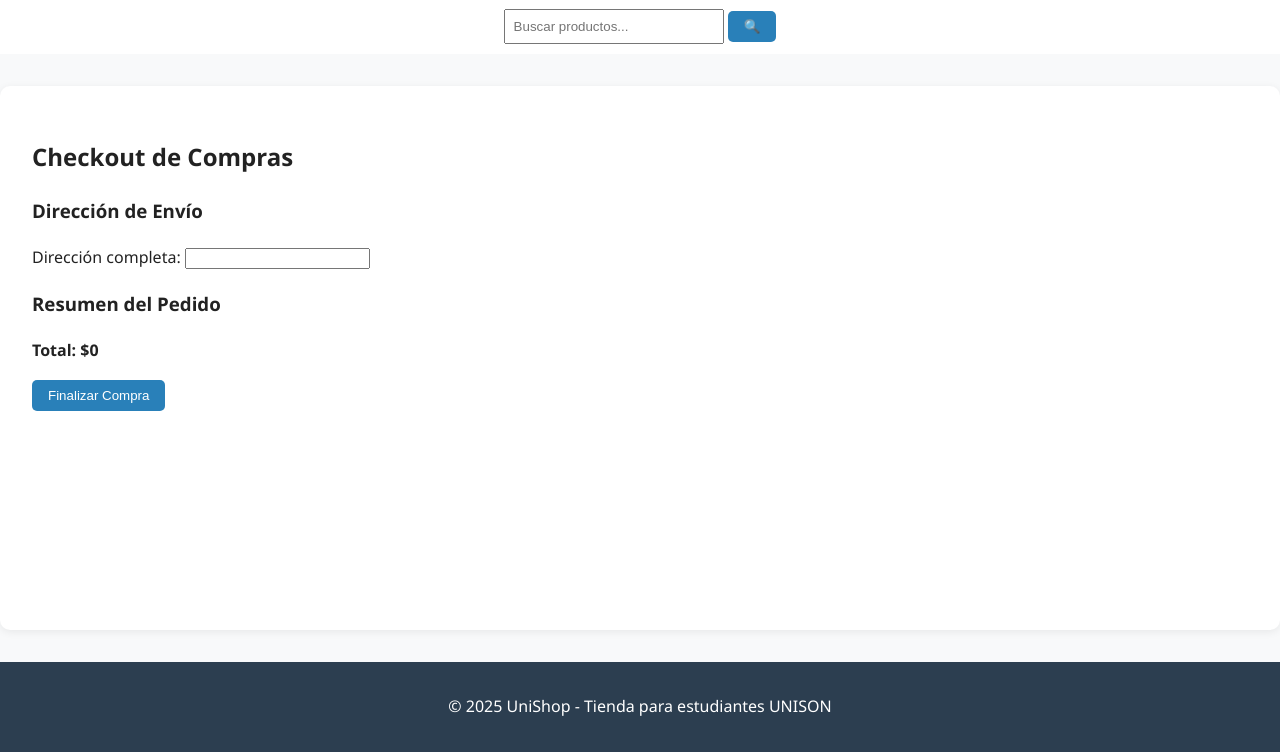
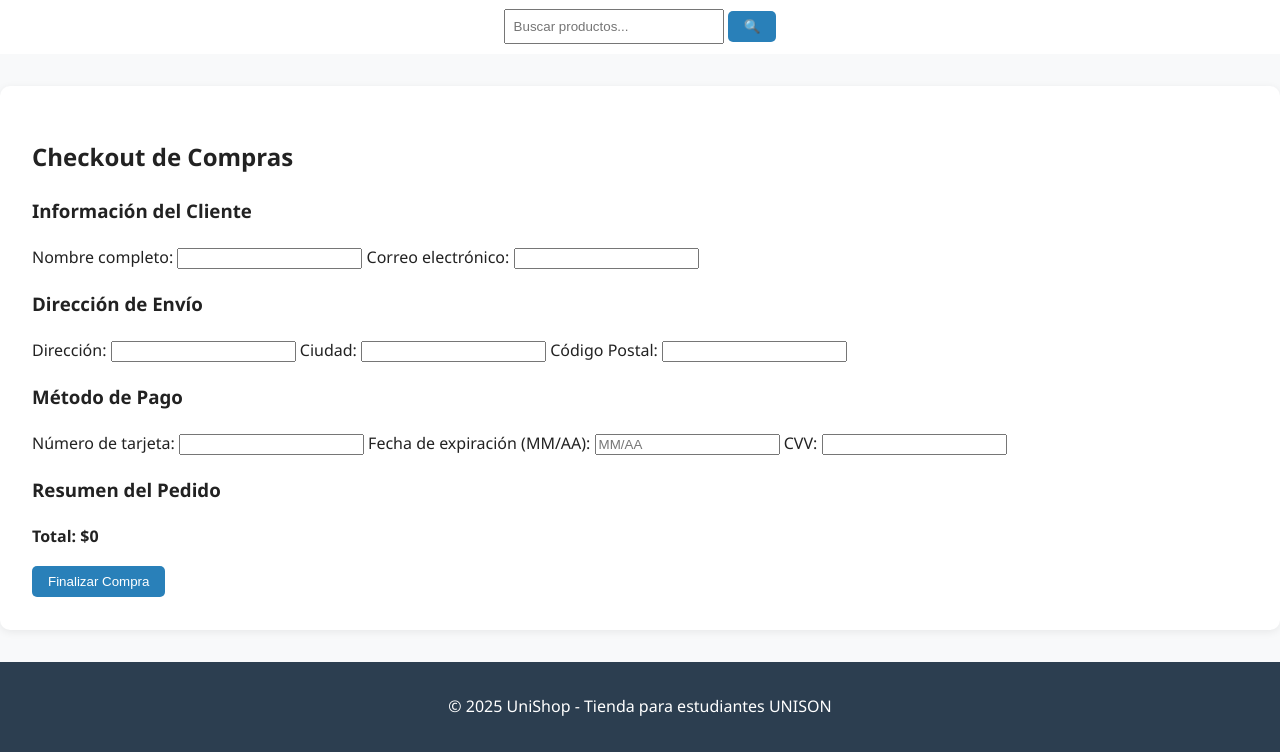
Before and after one commit to oliveroide/unishop, a Django app: page /checkout/ in a window 1280 px wide. Shown: the part 198-950 px from the top of the page. Run offline with Django 5.2, Linux system fonts and the light colour scheme; a user stored in the database is signed in.

Commit message:
se optimizo el checkout

```diff
--- a/templates/checkout.html
+++ b/templates/checkout.html
@@ -6,9 +6,36 @@
   <h2>Checkout de Compras</h2>
 
   <div class="section">
+    <h3>Información del Cliente</h3>
+    <label for="nombre">Nombre completo:</label>
+    <input type="text" id="nombre" name="nombre" required pattern="[a-zA-Z\s]+" title="Solo letras y espacios permitidos.">
+
+    <label for="email">Correo electrónico:</label>
+    <input type="email" id="email" name="email" required>
+  </div>
+
+  <div class="section">
     <h3>Dirección de Envío</h3>
-    <label for="address">Dirección completa:</label>
-    <input type="text" id="address" name="address" required>
+    <label for="direccion">Dirección:</label>
+    <input type="text" id="direccion" name="direccion" required>
+
+    <label for="ciudad">Ciudad:</label>
+    <input type="text" id="ciudad" name="ciudad" required pattern="[a-zA-Z\s]+" title="Solo letras y espacios permitidos.">
+
+    <label for="codigo_postal">Código Postal:</label>
+    <input type="text" id="codigo_postal" name="codigo_postal" required pattern="\d{4,10}" title="Solo números entre 4 y 10 dígitos.">
+  </div>
+
+  <div class="section">
+    <h3>Método de Pago</h3>
+    <label for="tarjeta">Número de tarjeta:</label>
+    <input type="text" id="tarjeta" name="tarjeta" required pattern="\d{16}" maxlength="16" title="Debe contener 16 dígitos numéricos.">
+
+    <label for="expiracion">Fecha de expiración (MM/AA):</label>
+    <input type="text" id="expiracion" name="expiracion" required pattern="(0[1-9]|1[0-2])\/\d{2}" placeholder="MM/AA" title="Formato correcto: MM/AA">
+
+    <label for="cvv">CVV:</label>
+    <input type="text" id="cvv" name="cvv" required pattern="\d{3}" maxlength="3" title="Debe contener 3 dígitos numéricos.">
   </div>
 
   <div class="section">
--- a/templates/products/list.html
+++ b/templates/products/list.html
@@ -16,7 +16,7 @@
 <div class="product-gallery">
     {% for producto in productos %}
         <div class="product-card">
-            <h3><a href="{% url 'product_detail' producto.id %}">{{ producto.nombre }}</a></h3>
+            <h3>{{ producto.nombre }}</h3>
             <p>{{ producto.descripcion }}</p>
             <p class="price">${{ producto.precio }}</p>
             {% if producto.imagen %}
```
Also changed, not shown: db.sqlite3.
